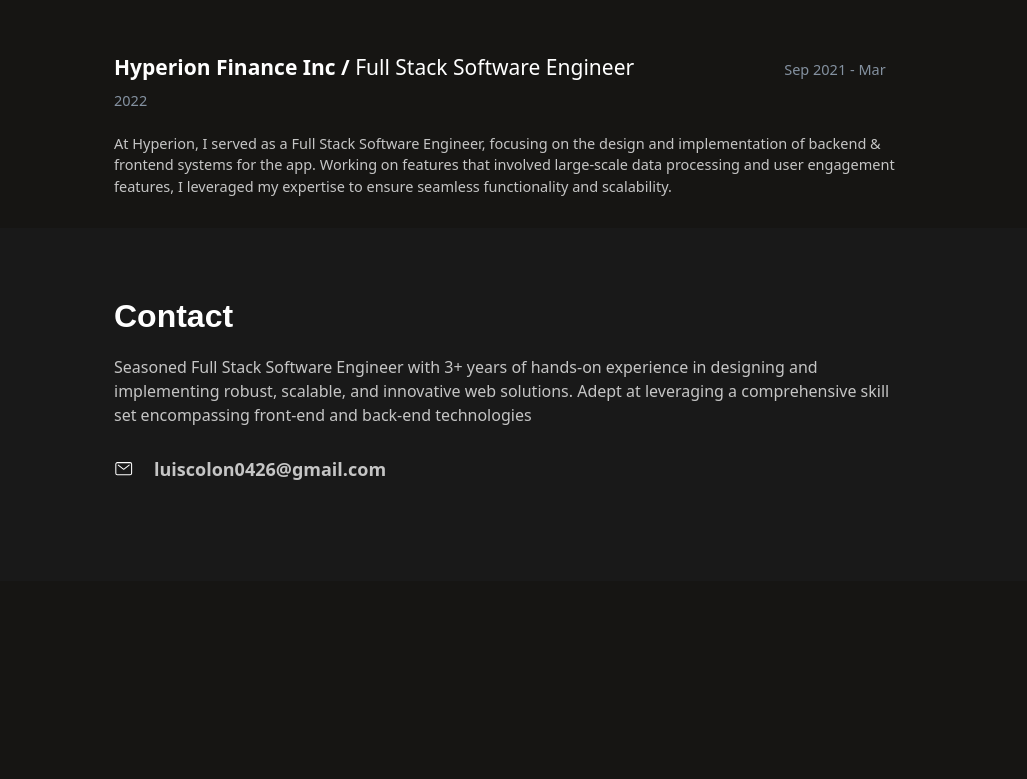
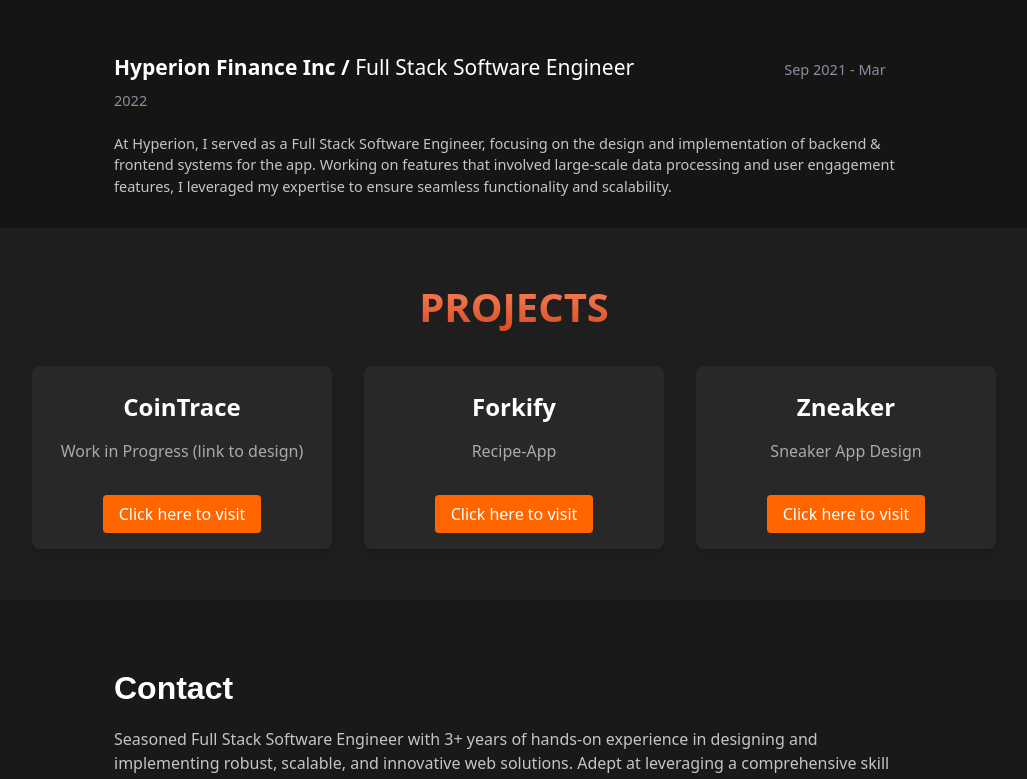
Before and after one commit to luiscolon0426/my-portfolio, a React (Create React App) app: page / in a window 1280 px wide. Shown: the part 1619-2398 px from the top of the page, without its empty margins (126-1153 px from the left). Before the commit the page ends 2200 px from the top, so only its background shows below. Built offline with nearby package versions, Linux system fonts and the light colour scheme.

Commit message:
added Projects

```diff
--- a/src/App.tsx
+++ b/src/App.tsx
@@ -4,6 +4,7 @@
 import Home from "./components/Home";
 import Experience from "./components/Experience";
 import Contact from "./components/Contact";
+import Projects from "./components/Projects";
 // import Projects from "./components/Projects";
 
 function App() {
@@ -27,7 +28,7 @@
       </nav>
       <Home title={""} />
       <Experience title={""} description={""} />
-      {/* <Projects title={""} description={""} /> */}
+      <Projects title={""} description={""} />
       <Contact message={""} />
     </div>
   );
--- a/src/components/Experience.tsx
+++ b/src/components/Experience.tsx
@@ -24,7 +24,7 @@
 function Experience({ title, description }: ExperienceProps) {
   return (
     <div id="experience">
-      <h5>EXPERIENCE WITH</h5>
+      <h5>EXPERIENCED IN</h5>
       <div className="iconContainer">
         <img src={javascript} alt="JS" className="experienceIcons" />
         <img src={typescript} alt="TS" className="experienceIcons" />
--- a/src/components/Projects.tsx
+++ b/src/components/Projects.tsx
@@ -1,5 +1,32 @@
 import React from "react";
 import "./projects.css";
+
+interface Project {
+  title: string;
+  description?: string;
+  link?: string;
+  image?: string;
+}
+
+const projectData: Project[] = [
+  {
+    title: "CoinTrace",
+    description: "Work in Progress (link to design)",
+    link: "https://www.figma.com/design/wnBLoXpnkGX4p0HdrOhqrI/CoinTrace-Design-System?node-id=32833-466&t=jmExuryiQO2Vo6cp-1",
+    // image: ${forkify},
+  },
+  {
+    title: "Forkify",
+    description: "Recipe-App",
+    link: "https://github.com/luiscolon0426/Forkify-App",
+    // image: "./assets/forkify.svg",
+  },
+  {
+    title: "Zneaker",
+    description: "Sneaker App Design",
+    link: "https://luiscolon0426.editorx.io/zneaker",
+  },
+];
 
 interface ProjectsProps {
   title: string;
@@ -11,7 +38,29 @@
     <div id="projects">
       <div className="PROJECTSCONTAINER">
         <h1 className="PROJECTSTITLE">PROJECTS</h1>
-        <div className="allProjects"></div>
+        <div className="allProjects">
+          {projectData.map((project, index) => (
+            <div key={index} className="projectCard">
+              {/* <img
+                src={project.image}
+                alt={project.title}
+                className="projectImage"
+              /> */}
+              <div className="projectInfo">
+                <h2 className="projectTitle">{project.title}</h2>
+                <p className="projectDescription">{project.description}</p>
+                <a
+                  href={project.link}
+                  className="projectLink"
+                  target="_blank"
+                  rel="noopener noreferrer"
+                >
+                  Click here to visit
+                </a>
+              </div>
+            </div>
+          ))}
+        </div>
       </div>
     </div>
   );
--- a/src/components/projects.css
+++ b/src/components/projects.css
@@ -1,23 +1,81 @@
+.PROJECTSCONTAINER {
+  max-width: 1200px;
+  margin: 0 auto;
+  margin-bottom: 35px;
+}
 .PROJECTSTITLE {
   background-image: linear-gradient(180deg, #ff8660ff 0%, #d5491dff 100%);
   background-clip: text;
   color: transparent;
   font-size: 35px;
   font-weight: 800;
-  margin-top: 89px;
+  margin-top: 35px;
+
   text-transform: uppercase;
   white-space: nowrap;
   text-align: center;
 }
 
+/* ----------------------------- */
 
+#projects {
+  padding: 1rem;
+  background-color: #1e1e1e;
+  color: #fff;
+}
 
-.PROJECTSCONTAINER {
-  position: absolute;
-  left: 690.248px;
-  top: 1857px;
-  width: 182px;
-  height: 36px;
-  flex-direction: column;
-  align-items: center;
+.PROJECTSTITLE {
+  text-align: center;
+  font-size: 2.5rem;
+  margin-bottom: 2rem;
 }
+
+.allProjects {
+  display: flex;
+  flex-wrap: wrap;
+  gap: 2rem;
+  justify-content: center;
+}
+
+.projectCard {
+  background-color: #282828;
+  border-radius: 8px;
+  overflow: hidden;
+  width: 300px;
+  text-align: center;
+  box-shadow: 0 4px 6px rgba(0, 0, 0, 0.1);
+}
+
+.projectImage {
+  width: 100%;
+  height: auto;
+}
+
+.projectInfo {
+  padding: 1rem;
+}
+
+.projectTitle {
+  font-size: 1.5rem;
+  margin: 0.5rem 0;
+}
+
+.projectDescription {
+  font-size: 1rem;
+  color: #aaa;
+}
+
+.projectLink {
+  display: inline-block;
+  margin-top: 1rem;
+  padding: 0.5rem 1rem;
+  color: #fff;
+  background-color: #ff6600;
+  border-radius: 4px;
+  text-decoration: none;
+  transition: background-color 0.3s;
+}
+
+.projectLink:hover {
+  background-color: #ff4500;
+}
```
Also changed, not shown: src/components/assets/forkify.svg (added), 11 other files (tests, documents, lock files or other folders).
